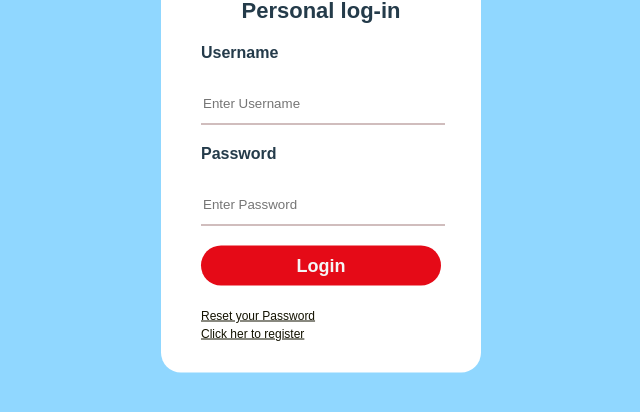
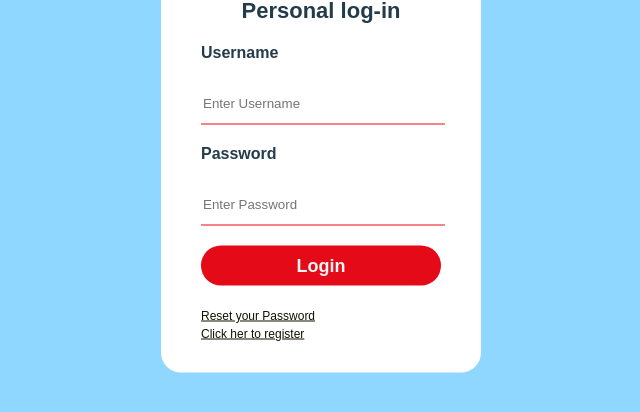
Before and after one commit to ZhShahoo/IT-Communication, a plain HTML site: page index.html in a window 1280 px wide. Shown: the part 312-724 px from the top of the page, without its empty margins (319-959 px from the left). Drawn offline with Linux system fonts and the light colour scheme.

Commit message:
røde linjer

```diff
--- a/style.css
+++ b/style.css
@@ -52,7 +52,7 @@ h1{
 }
 .loginbox input[type="text"], input[type="password"]{
     border:none;
-    border-bottom: 1px solid #a17c7c;
+    border-bottom: 1px solid #E50A17;
     background: transparent;
     outline: none;
     height: 40px;
```
